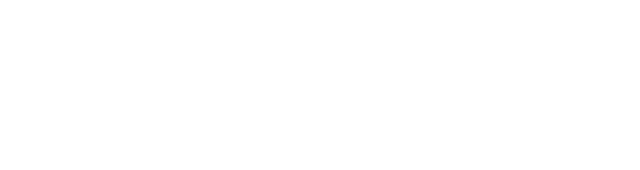
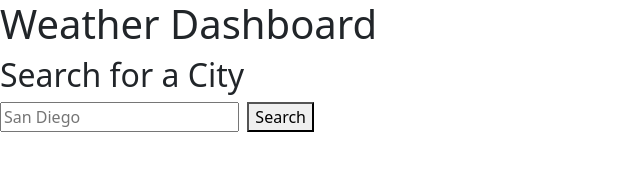
Before and after one commit to mimi5930/weather-dashboard, a plain HTML site: page index.html in a window 1280 px wide. Shown: the whole page, without its empty margins (0-640 px from the left). Drawn offline with nearby package versions, Linux system fonts and the light colour scheme.

Commit message:
made a basic layout for html

```diff
--- a/index.html
+++ b/index.html
@@ -5,10 +5,31 @@
     <meta http-equiv="X-UA-Compatible" content="IE=edge">
     <meta name="viewport" content="width=device-width, initial-scale=1.0">
     <title>Weather Dashboard</title>
+    <link href="https://cdn.jsdelivr.net/npm/bootstrap@5.1.3/dist/css/bootstrap.min.css" rel="stylesheet" integrity="sha384-1BmE4kWBq78iYhFldvKuhfTAU6auU8tT94WrHftjDbrCEXSU1oBoqyl2QvZ6jIW3" crossorigin="anonymous">
     <link rel="stylesheet" href="./assets/css/style.css">
 </head>
 <body>
+    <!-- header start -->
+    <header>
+        <h1>Weather Dashboard</h1>
+    </header>
+    <!-- header end -->
 
+    <main>
+        <h2>Search for a City</h2>
+        <input type="text" name="city-search" id="city-search" placeholder="San Diego">
+        <label for="city-search"></label>
+        <button>Search</button>
+        <!-- container for localStorage elements -->
+        <div>
+
+        </div>
+    </main>
+
+    <!-- information holder -->
+    <section>
+
+    </section>
 
     <script src="./assets/js/script.js"></script>
 </body>
```
